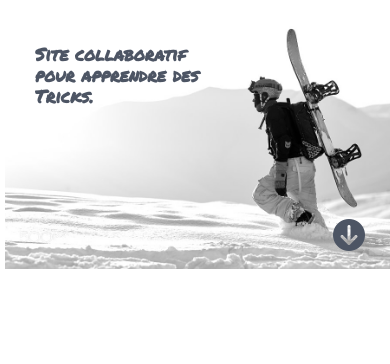
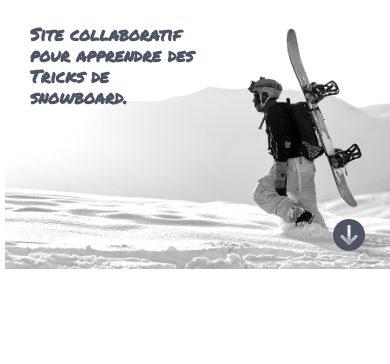
Before and after one commit to CarolineDirat/SnowTricksSymfony5, a Symfony app: template templates/home/index.html.twig in a window 390 px wide. Shown: the part 56-420 px from the top of the page. Run offline with Twig, Linux system fonts and the light colour scheme; the template is opened without the code that fills it, so the values that code supplies are empty; some libraries are stand-ins or nearby versions.

Commit message:
edit catch phrase on home page (templates/home/index.html.twig)

```diff
--- a/public/css/style.css
+++ b/public/css/style.css
@@ -120,9 +120,13 @@ h2 {
   z-index: 10;
   top: 350px;
   left: 600px;
-  width: 350px;
+  width: 450px;
   color: #4d5564;
   font-size: 1.5rem;
+}
+
+#home-banner img {
+  width: 100%;
 }
 
 #load-more-tricks {
@@ -200,28 +204,35 @@ h2 {
   }
 }
 
-@media (max-width: 1800px) {
+@media (min-width: 1501px) {
   #home-banner h1 {
     left: 500px;
   }
 }
 
-@media (max-width: 1500px) {
+@media (max-width: 1650px) {
   #home-banner h1 {
     left: 400px;
   }
 }
 
-@media (max-width: 1250px) {
+@media (max-width: 1500px) {
   #home-banner h1 {
     left: 290px;
   }
 }
 
-@media (max-width: 990px) {
+@media (max-width: 1300px) {
+  #home-banner h1 {
+    left: 180px;
+  }
+}
+
+@media (max-width: 992px) {
   #home-banner h1 {
     top: 270px;
-    left: 180px;
+    width: 350px;
+    left: 150px;
   }
 }
 
@@ -263,9 +274,17 @@ h2 {
 
 @media (max-width: 400px) {
   #home-banner h1 {
-    top: 100px;
-    left: 20px;
+    top: 80px;
+    left: 15px;
     font-size: 1.1rem;
+  }
+}
+
+@media (max-width: 300px) {
+  #home-banner h1 {
+    top: 70px;
+    left: 10px;
+    font-size: 1rem;
   }
 }
 
--- a/templates/home/index.html.twig
+++ b/templates/home/index.html.twig
@@ -8,7 +8,7 @@
 	<section class="container">
 		<div id="home-banner" class="row d-flex mb-5">
 			<img src="{{ asset('uploads/images/default2.jpg') }}" class="img-fluid" alt="Image de présentation de Snowtricks"/>
-			<h1 class="col-6 col-sm-6">Site collaboratif pour apprendre des Tricks.</h1>
+			<h1 class="col-6 col-sm-6 col-xl-8">Site collaboratif pour apprendre des Tricks de snowboard.</h1>
 			<div id="tricks-down" class="col-12 text-right icon-fa-arrow-circle-down">
 				<a><i class="fas fa-arrow-circle-down"></i></a>
 			</div>
```
